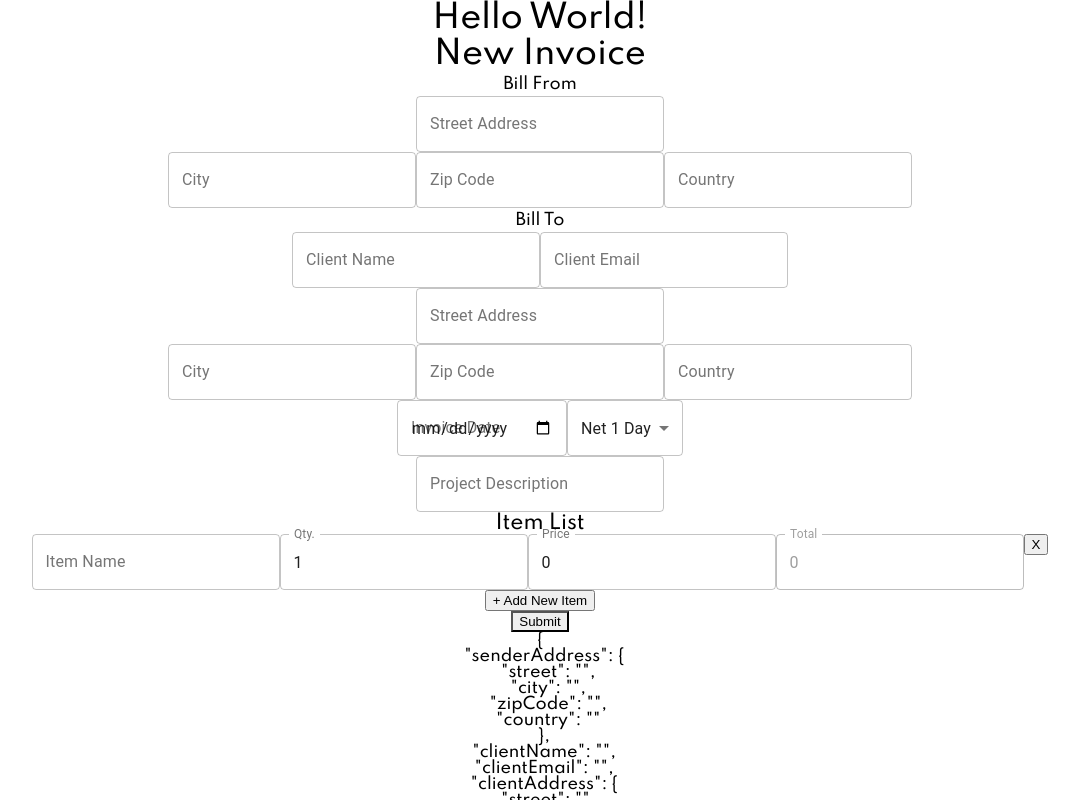
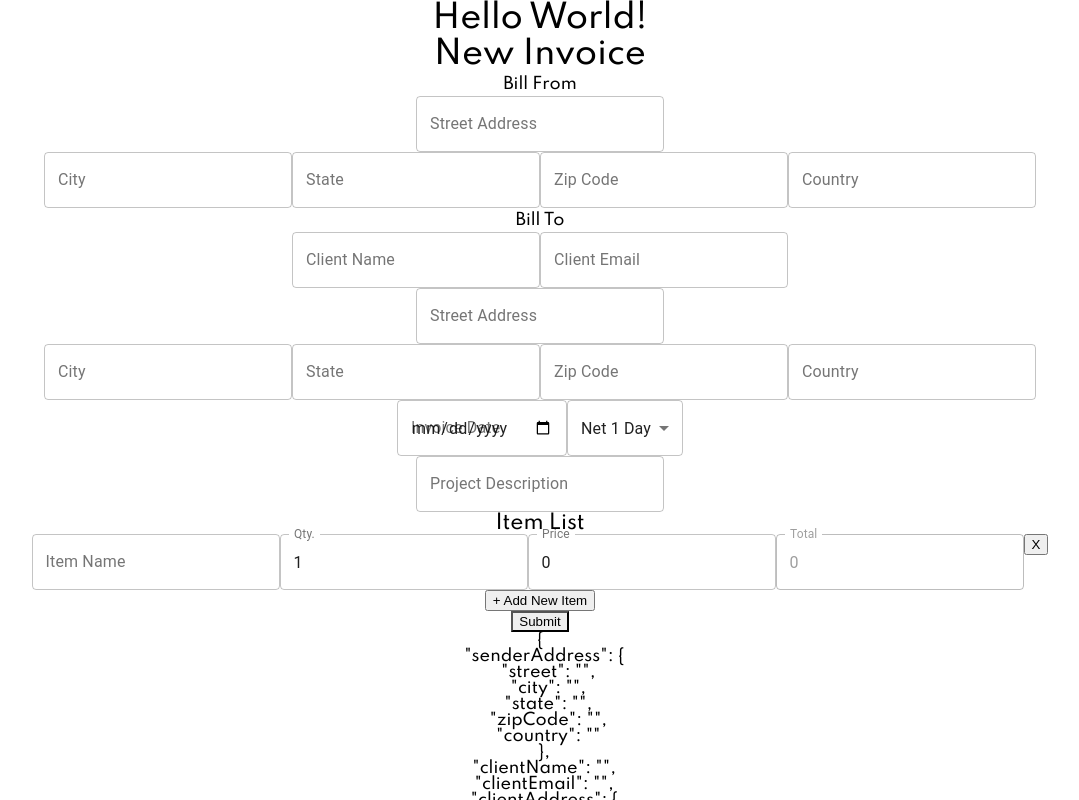
Before and after one commit to andrea-hidalgo/invoices-project-ui, a React (Create React App) app: page / in a window 1280 px wide. Shown: the top 800 px of the page, without its empty margins (100-1179 px from the left). Built offline with nearby package versions, Linux system fonts and the light colour scheme; no server answers.

Commit message:
added random invoice id generator

```diff
--- a/src/components/newInvoice.js
+++ b/src/components/newInvoice.js
@@ -7,15 +7,32 @@ import Item from './Item';
 
 export default function NewInvoice(props) {
 
-    const calculateTotal = async (values) => {
+    const calculateTotal = (values) => {
         let total= 0;
-        const calculateItemTotal = values.items.map((item, index) => {
+        values.items.map((item, index) => {
             if (typeof(values.items[index].total) == "number") {
                 total += values.items[index].total
             }
         })
-        console.log(total)
         return total;
+    }
+
+    const calculateDueDate = (values) => {
+        const createdAt = new Date(values.createdAt);
+        const paymentTerms = values.paymentTerms;
+        const formatDate = new Date(Number(createdAt));
+        formatDate.setDate(createdAt.getDate() + paymentTerms);
+        return formatDate;
+    }
+
+    const generateId = () => {
+        const alphabet = "ABCDEFGHIJKLMNOPQRSTUVWXYZ";
+        const letter1 = alphabet[Math.floor(Math.random() * alphabet.length)];
+        const letter2 = alphabet[Math.floor(Math.random() * alphabet.length)];
+        const letters = letter1 + letter2;
+        const numbers = Math.floor(Math.random() * (9999 - 1000 + 1) + 1000);
+        const id = letters + numbers;
+        return id;
     }
 
     const validationSchema = yup.object({
@@ -46,19 +63,37 @@ export default function NewInvoice(props) {
             <h1 className="">New Invoice</h1>
             <Formik
                 initialValues={{
-                    senderAddress: {street: '', city:'', zipCode:'',country:''},
+                    senderAddress: {street: '', city:'', state: '', zipCode:'',country:''},
                     clientName: '',
                     clientEmail: '',
-                    clientAddress: {street: '', city:'', zipCode:'',country:''},
+                    clientAddress: {street: '', city:'', state: '', zipCode:'',country:''},
                     createdAt:'',
                     paymentTerms: 1,
                     description: '',
-                    items: [{name: '', quantity: 1, price: 0, total: 0},]
+                    items: [{name: '', quantity: 1, price: 0, total: 0},],
+                    total: 0,
+                    status: 'pending'
                 }}
                 validationSchema={validationSchema}
-                onSubmit={(data, {setSubmitting}) => {
+                onSubmit={ async (data, {setSubmitting}) => {
                     setSubmitting(true);
-                    calculateTotal(data);
+                    const itemTotal= calculateTotal(data);
+                    const dueDate = calculateDueDate(data);
+                    const invoiceId = generateId();
+                    const body = JSON.stringify({...data, total: itemTotal, paymentDue: dueDate, invoiceId: invoiceId})
+                    try {
+                        const response = await fetch('api/invoices', {
+                            method: 'POST',
+                        headers: {
+                            'Content-Type': 'application/json',
+                        },
+                        body: body
+                        })
+                        const submittedData = await response.json();
+                        props.setInvoiceData([...props.invoiceData, submittedData])
+                    } catch(error) {
+                        console.error(error);
+                    }
                     //make async call
                     // setSubmitting will make something happen (or not happen) while the form is in the process of being submitted
                     // in this case, while the async post request is happening, we could disable the submit button, so the form can't be submitted twice by mistake
@@ -73,6 +108,7 @@ export default function NewInvoice(props) {
                         <InputField name="senderAddress.street" type="input" label="Street Address"/>
                         <div className="address-bottom">
                             <InputField name="senderAddress.city" type="input" label="City"/>
+                            <InputField name="senderAddress.state" type="input" label="State"/>
                             <InputField name="senderAddress.zipCode" type="input" label="Zip Code"/>
                             <InputField name="senderAddress.country" type="input" label="Country"/>
                         </div>
@@ -86,6 +122,7 @@ export default function NewInvoice(props) {
                         </div>
                         <div className="address-bottom">
                             <InputField name="clientAddress.city" type="input" label="City"/>
+                            <InputField name="clientAddress.state" type="input" label="State"/>
                             <InputField name="clientAddress.zipCode" type="input" label="Zip Code"/>
                             <InputField name="clientAddress.country" type="input" label="Country"/>
                         </div>
@@ -93,7 +130,7 @@ export default function NewInvoice(props) {
 
                     <div className="invoice-payments">
                         <InputField name="createdAt" type="date" label="Invoice Date"/>
-                        <Field as={Select} name="paymentTerms" variant="outlined" defaultValue={1}>
+                        <Field as={Select} name="paymentTerms" variant="outlined">
                             <option value={1}>Net 1 Day</option>
                             <option value={7}>Net 7 Days</option>
                             <option value={14}>Net 14 Days</option>
```
